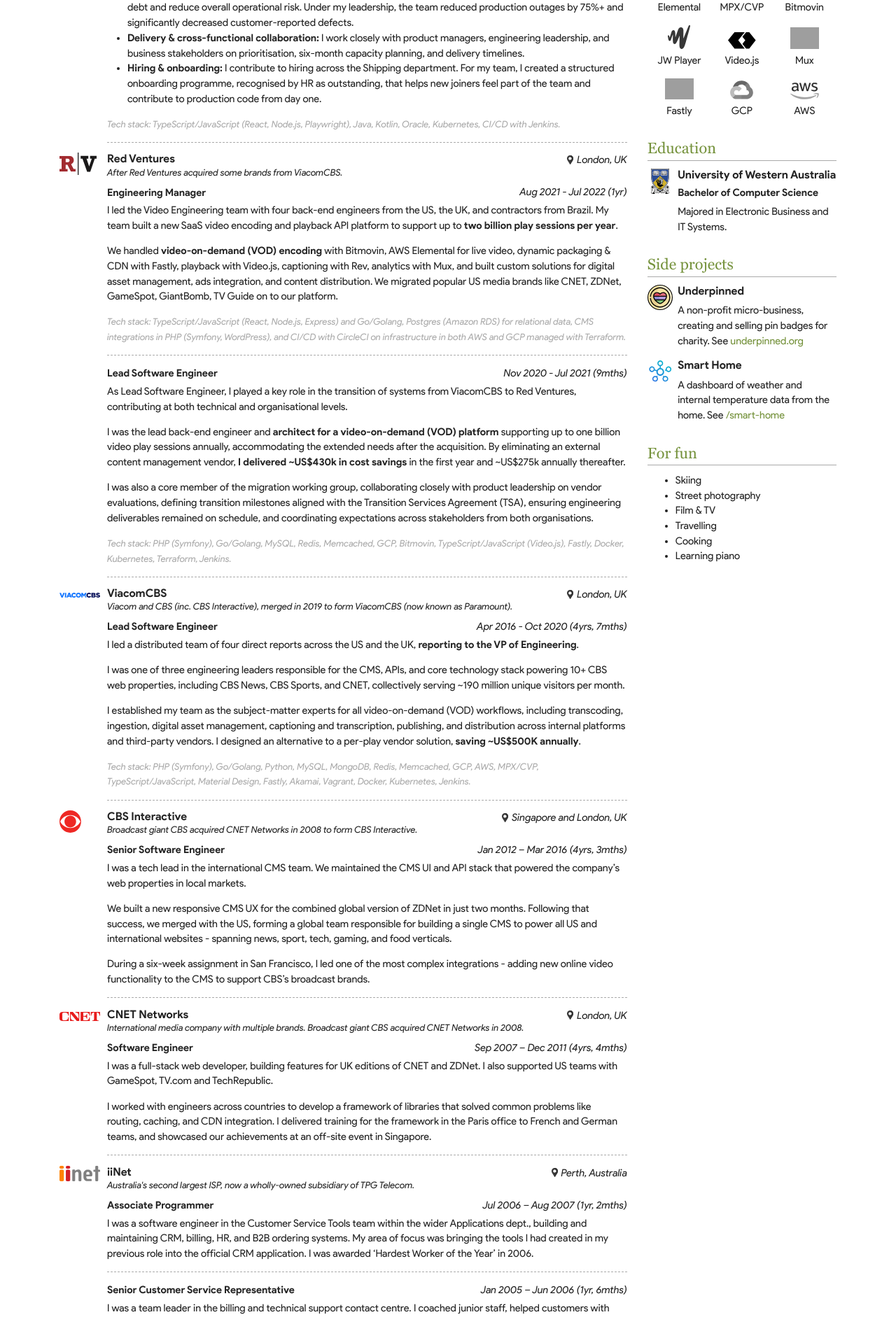
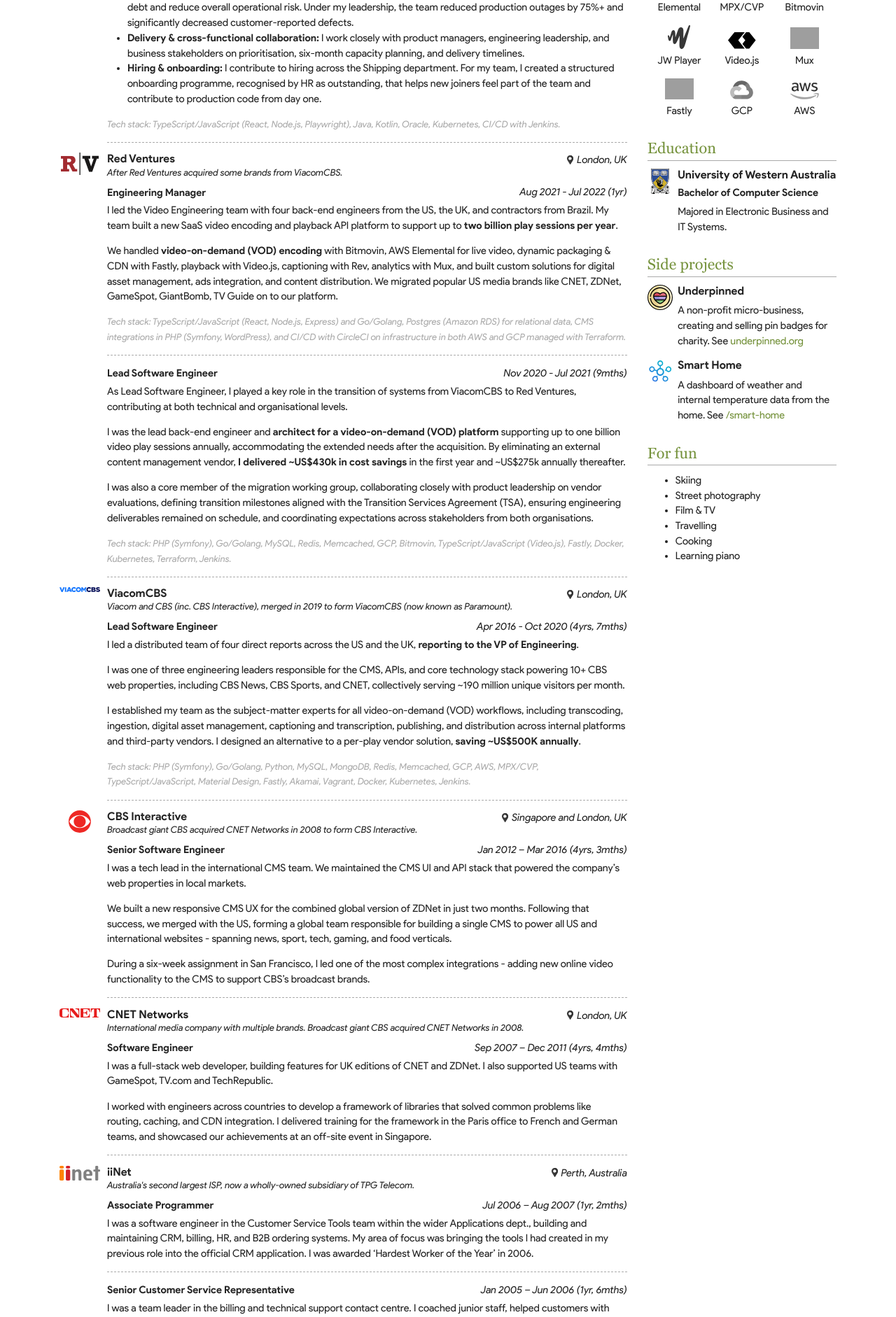
Before and after one commit to christianjbrown/christianbrown.uk, a Jekyll site: the page built from index.html, in a window 1280 px wide. Shown: the part 567-2449 px from the top of the page at 70% size. Built offline with Jekyll 4.4.1, drawn with Linux system fonts in a browser that asks for light colours; grey boxes are pictures that could not be loaded.

Commit message:
Center CV logos and drop nowrap on experience metadata

```diff
--- a/assets/css/cv.scss
+++ b/assets/css/cv.scss
@@ -69,6 +69,8 @@
                                 img, a > img {
                                     max-height: 2.2em;
                                     max-width: 4em;
+                                    display: block;
+                                    margin: 0 auto;
                                 }
                                 min-width: 4rem;
                             }
@@ -81,7 +83,6 @@
                                             font-weight: bold;
                                             margin: 0;
                                             padding: 0;
-                                            white-space: nowrap;
                                         }
                                         span.cv-experience-company-metadata-name-extra {
                                             color: $colour-grayscale-2;
@@ -101,7 +102,6 @@
                                         color: $colour-grayscale-2;
                                         font-style: italic;
                                         text-align: right;
-                                        white-space: nowrap;
                                     }
                                     display: flex;
                                     justify-content: space-between;
@@ -117,14 +117,12 @@
                                             font-weight: bold;
                                             margin: 0;
                                             padding: 0;
-                                            white-space: nowrap;
                                             flex: 0 0 30em;
                                         }
                                         div.cv-experience-job-metadata-dates {
                                             color: $colour-grayscale-4;
                                             font-style: italic;
                                             text-align: right;
-                                            white-space: nowrap;
                                         }
                                         align-items: center;
                                         display: flex;
@@ -159,7 +157,6 @@
                                     display: flex;
                                     flex-wrap: wrap;
                                 }
-                                flex: 1 1 auto;
                                 @media print {
                                     page-break-inside: avoid;
                                 }
```
